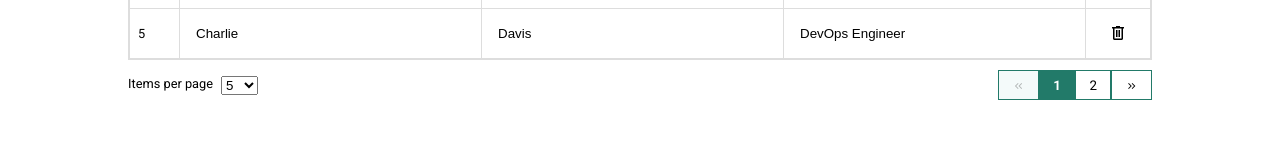
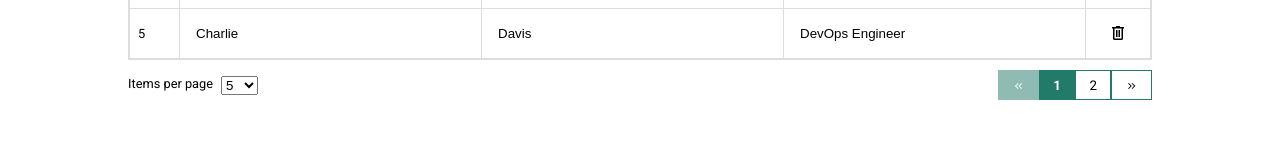
Before and after one commit to egijasp/TestTask, a React (Vite) app: page / in a window 1280 px wide. In both pictures the pointer is over the button "keyboard_double_arrow_left". Shown: the part 445-605 px from the top of the page. Built offline with nearby package versions, Linux system fonts and the light colour scheme; a web font is replaced by a local one.

Commit message:
added hover to btn

```diff
--- a/src/components/Pagination/Pagination.scss
+++ b/src/components/Pagination/Pagination.scss
@@ -22,7 +22,9 @@
   transition: background-color 0.3s;
 
   &:hover {
-    background-color: #f4fafa;
+    background-color: #227a69;
+    opacity: 0.5;
+    color: #fff;
   }
 }
 
--- a/src/index.scss
+++ b/src/index.scss
@@ -54,6 +54,10 @@ body {
 .btn-primary {
   background-color: #227a69;
   color: #fff;
+
+  &:hover {
+    opacity: 0.7;
+  }
 }
 
 .btn-icon {
```
